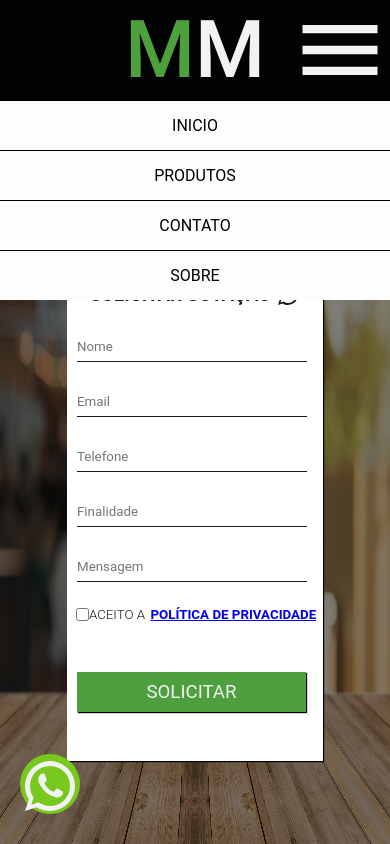
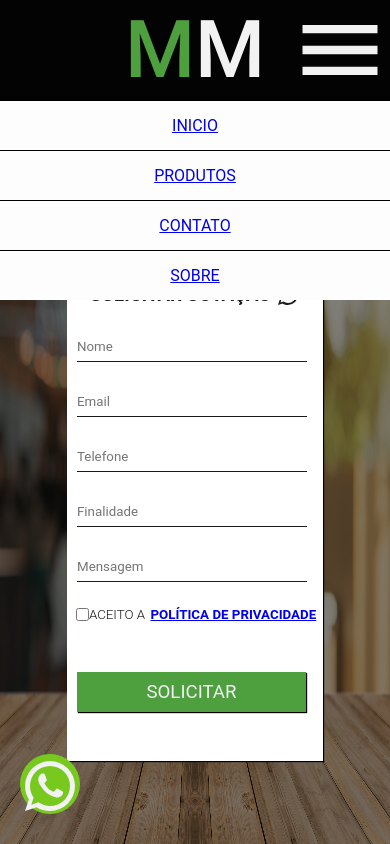
Before and after one commit to hash-luk/madeireira-mogno, a React (Create React App) app: page / in a window 390 px wide. Both pictures are taken after a click on the button 340 px from the left and 50 px from the top of the page. Shown: the top 844 px of the page. Built offline with nearby package versions, Linux system fonts and the light colour scheme.

Commit message:
Added links to mobile menu

```diff
--- a/src/components/Header/index.tsx
+++ b/src/components/Header/index.tsx
@@ -32,10 +32,10 @@ export const Header = () => {
       </div>
       <div id="links">
         <div>
-          <C.ALinks>INICIO</C.ALinks>
-          <C.ALinks>PRODUTOS</C.ALinks>
-          <C.ALinks>CONTATO</C.ALinks>
-          <C.ALinks>SOBRE</C.ALinks>
+          <C.ALinks><Link to="/">INICIO</Link> </C.ALinks>
+          <C.ALinks><Link to="produtos">PRODUTOS</Link></C.ALinks>
+          <C.ALinks><Link to="contato">CONTATO</Link></C.ALinks>
+          <C.ALinks><Link to="sobre">SOBRE</Link></C.ALinks>
         </div>
       </div>
       <div className="menu">
```
